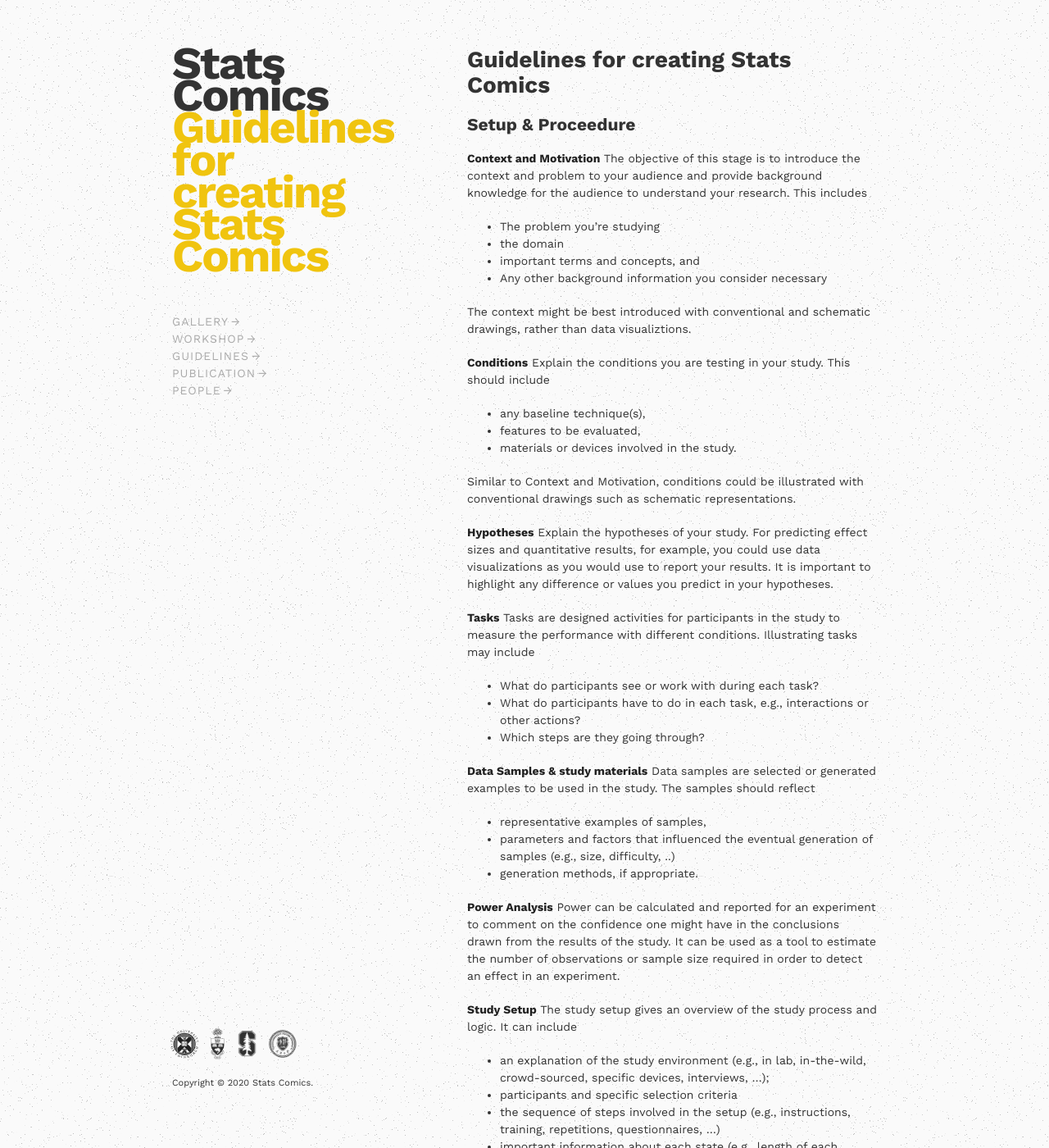
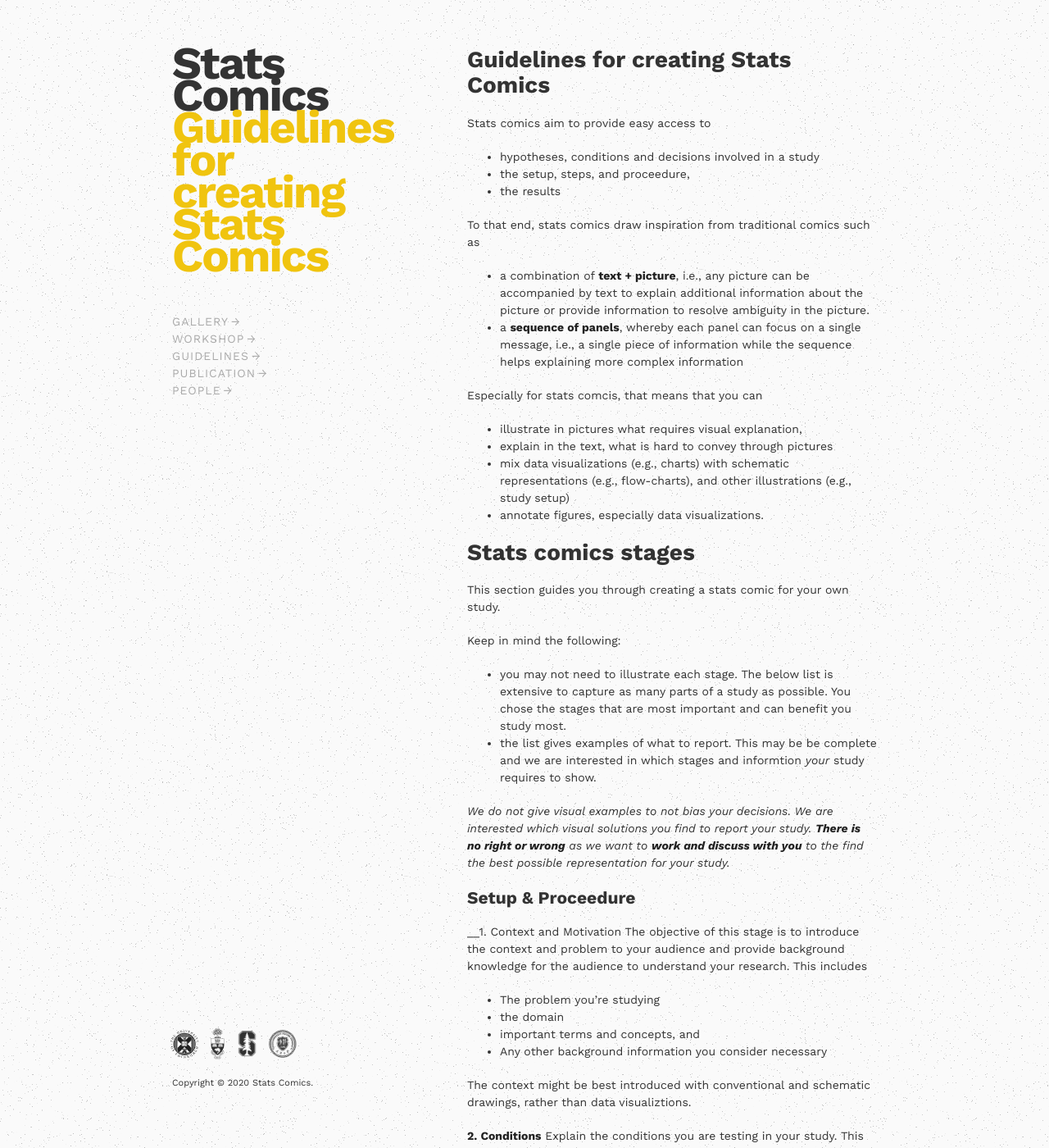
Before and after one commit to statscomics/statscomics.github.io, a Jekyll site: the page built from guidelines.md, in a window 1280 px wide and 1400 px high. Shown: the whole window at 82% size. Built offline with Jekyll 4.4.1, drawn with Linux system fonts in a browser that asks for light colours; our own code applies the rules of GitHub Pages for plain Markdown files; a script that is not in the unit is left out; some of the changed text lies outside the part shown.

Commit message:
Update guidelines.md

```diff
--- a/guidelines.md
+++ b/guidelines.md
@@ -1,9 +1,33 @@
 # Guidelines for creating Stats Comics
 
+Stats comics aim to provide easy access to
+* hypotheses, conditions and decisions involved in a study
+* the setup, steps, and proceedure,
+* the results
+
+To that end, stats comics draw inspiration from traditional comics such as
+* a combination of __text + picture__, i.e., any picture can be accompanied by text to explain additional information about the picture or provide information to resolve ambiguity in the picture.
+* a __sequence of panels__, whereby each panel can focus on a single message, i.e., a single piece of information while the sequence helps explaining more complex information
+
+Especially for stats comcis, that means that you can
+* illustrate in pictures what requires visual explanation,
+* explain in the text, what is hard to convey through pictures
+* mix data visualizations (e.g., charts) with schematic representations (e.g., flow-charts), and other illustrations (e.g., study setup)
+* annotate figures, especially data visualizations.
+
+# Stats comics stages
+
+This section guides you through creating a stats comic for your own study.
+
+Keep in mind the following:
+* you may not need to illustrate each stage. The below list is extensive to capture as many parts of a study as possible. You chose the stages that are most important and can benefit you study most.
+* the list gives examples of what to report. This may be be complete and we are interested in which stages and informtion _your_ study requires to show.
+
+_We do not give visual examples to not bias your decisions. We are interested which visual solutions you find to report your study. __There is no right or wrong__ as we want to __work and discuss with you__ to the find the best possible representation for your study._
 
 ## Setup & Proceedure
 
-__Context and Motivation__
+__1. Context and Motivation
 The objective of this stage is to introduce the context and problem to your audience and provide background knowledge for the audience to understand your research. This includes
 * The problem you're studying
 * the domain
@@ -12,7 +36,7 @@ The objective of this stage is to introduce the context and problem to your audi
 
 The context might be best introduced with conventional and schematic drawings, rather than data visualiztions.
 
-__Conditions__
+__2. Conditions__
 Explain the conditions you are testing in your study.
 This should include
 * any baseline technique(s),
@@ -21,25 +45,25 @@ This should include
 
 Similar to Context and Motivation, conditions could be illustrated with conventional drawings such as schematic representations.
 
-__Hypotheses__
-Explain the hypotheses of your study. For predicting effect sizes and quantitative results, for example, you could use data visualizations as you would use to report your results. It is important to highlight any difference or values you predict in your hypotheses.
+__3. Hypotheses__
+Explain the hypotheses of your study. For predicting effect sizes and quantitative results, for example, you could use data visualizations as you would use to report your results. It is important to highlight any difference or values you predict in your hypotheses. You may decide to place the hypotheses before the condition if that works better.
 
-__Tasks__
+__4. Tasks__
 Tasks are designed activities for participants in the study to measure the performance with different conditions. Illustrating tasks may include
 * What do participants see or work with during each task?
 * What do participants have to do in each task, e.g., interactions or other actions?
 * Which steps are they going through?
 
-__Data Samples & study materials__
+__5. Data Samples & study materials__
 Data samples are selected or generated examples to be used in the study. The samples should reflect
 * representative examples of samples,
 * parameters and factors that influenced the eventual generation of samples (e.g., size, difficulty, ..)
 * generation methods, if appropriate.
 
-__Power Analysis__
+__6. Power Analysis__
 Power can be calculated and reported for an experiment to comment on the confidence one might have in the conclusions drawn from the results of the study.  It can be used as a tool to estimate the number of observations or sample size required in order to detect an effect in an experiment.
 
-__Study Setup__
+__7. Study Setup__
 The study setup gives an overview of the study process and logic. It can include
 * an explanation of the study environment (e.g., in lab, in-the-wild, crowd-sourced, specific devices, interviews, ...);
 * participants and specific selection criteria
```
Also changed, not shown: other parts of guidelines.md (+4 -4 lines).
